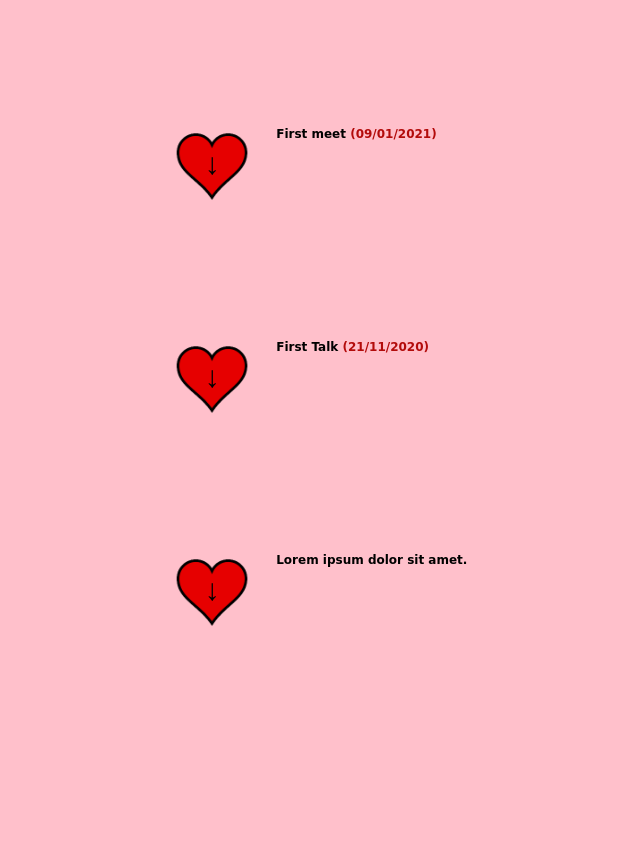
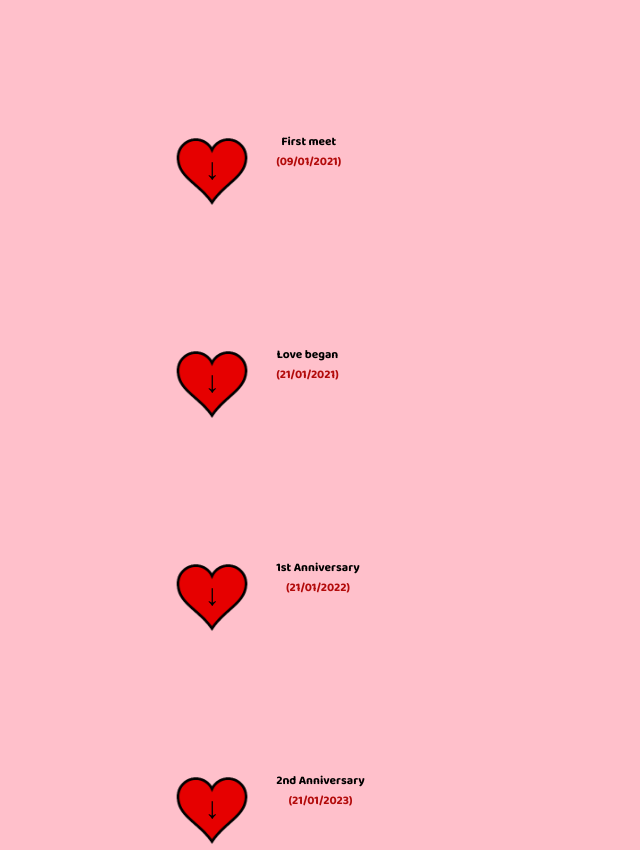
Before and after one commit to DebiPriT21/Our-Journey, a plain HTML site: page index.html in a window 1280 px wide. Shown: the part 1546-2396 px from the top of the page, without its empty margins (351-991 px from the left). Before the commit the page ends 2178 px from the top, so only its background shows below. Drawn offline with Linux system fonts and the light colour scheme.

Commit message:
Font Changed

```diff
--- a/index.html
+++ b/index.html
@@ -7,6 +7,9 @@
     <meta name="viewport" content="width=device-width, initial-scale=1.0">
     <title>Document</title>
     <link rel="stylesheet" href="style.css">
+    <link rel="preconnect" href="https://fonts.googleapis.com">
+    <link rel="preconnect" href="https://fonts.gstatic.com" crossorigin>
+    <link href="https://fonts.googleapis.com/css2?family=Baloo+Bhai+2:wght@700&family=Itim&family=Lobster&display=swap" rel="stylesheet">
 
 </head>
 
@@ -28,7 +31,7 @@
                 <div class="top">
                     <strong>
                         <img class="heart" src="images/download-removebg-preview.png" alt="">
-                        <span class="moments">First Talk <span class="date"> (21/11/2020)</span></span>
+                        <span class="moments">First Talk <br><span class="date"> (21/11/2020)</span></span>
 
                         <span class="arrow">&#x2193</span>
                     </strong>
@@ -36,7 +39,7 @@
                 <div class="top">
                     <strong>
                         <img class="heart" src="images/download-removebg-preview.png" alt="">
-                        <span class="moments">Proposal <span class="date"> (26/12/2020)</span></span>
+                        <span class="moments">Proposal <br><span class="date"> (26/12/2020)</span></span>
 
                         <span class="arrow">&#x2193</span>
                     </strong>
@@ -44,24 +47,28 @@
                 <div class="top">
                     <strong>
                         <img class="heart" src="images/download-removebg-preview.png" alt="">
-                        <span class="moments">First meet <span class="date">(09/01/2021)</span></span>
-<span>
-                        <spac lasss="date" class="arrow">&#x2193</spac></span>
-                    </strong>
-                </div>
-                <div class="top">
-                    <strong>
-                        <img class="heart" src="images/download-removebg-preview.png" alt="">
-                        <span class="moments">First Talk <span class="date"> (21/11/2020)</span></span>
-
+                        <span class="moments">First meet <br><span class="date">(09/01/2021)</span></span>
                         <span class="arrow">&#x2193</span>
                     </strong>
                 </div>
                 <div class="top">
                     <strong>
                         <img class="heart" src="images/download-removebg-preview.png" alt="">
-                        <span class="moments">Lorem ipsum dolor sit amet.</span>
-
+                        <span class="moments">Love began <br><span class="date"> (21/01/2021)</span></span>
+                        <span class="arrow">&#x2193</span>
+                    </strong>
+                </div>
+                <div class="top">
+                    <strong>
+                        <img class="heart" src="images/download-removebg-preview.png" alt="">
+                        <span class="moments">1st Anniversary <br><span class="date"> (21/01/2022)</span></span>
+                        <span class="arrow">&#x2193</span>
+                    </strong>
+                </div>
+                <div class="top">
+                    <strong>
+                        <img class="heart" src="images/download-removebg-preview.png" alt="">
+                        <span class="moments">2nd Anniversary <br><span class="date"> (21/01/2023)</span></span>
                         <span class="arrow">&#x2193</span>
                     </strong>
                 </div>
```
